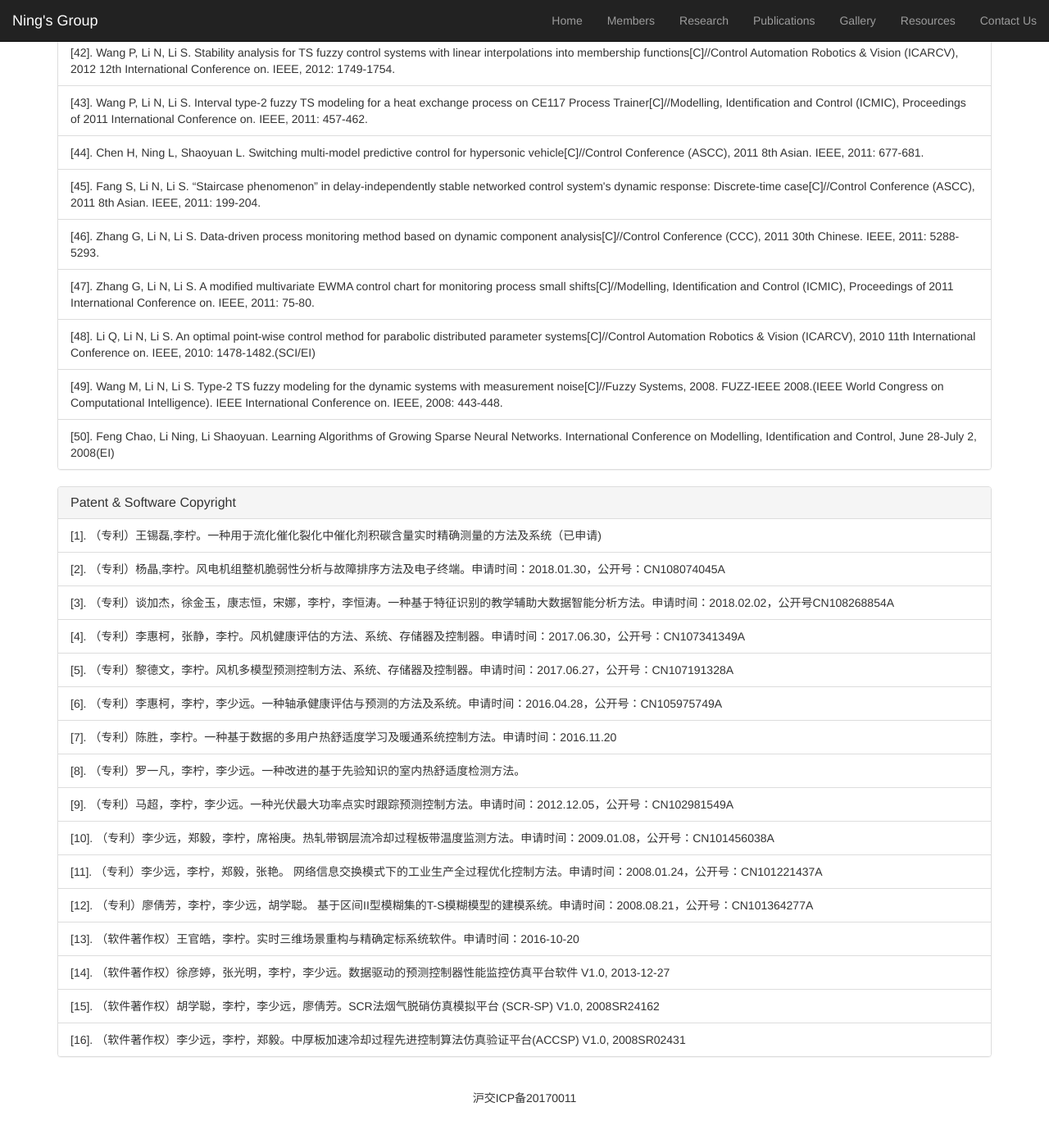
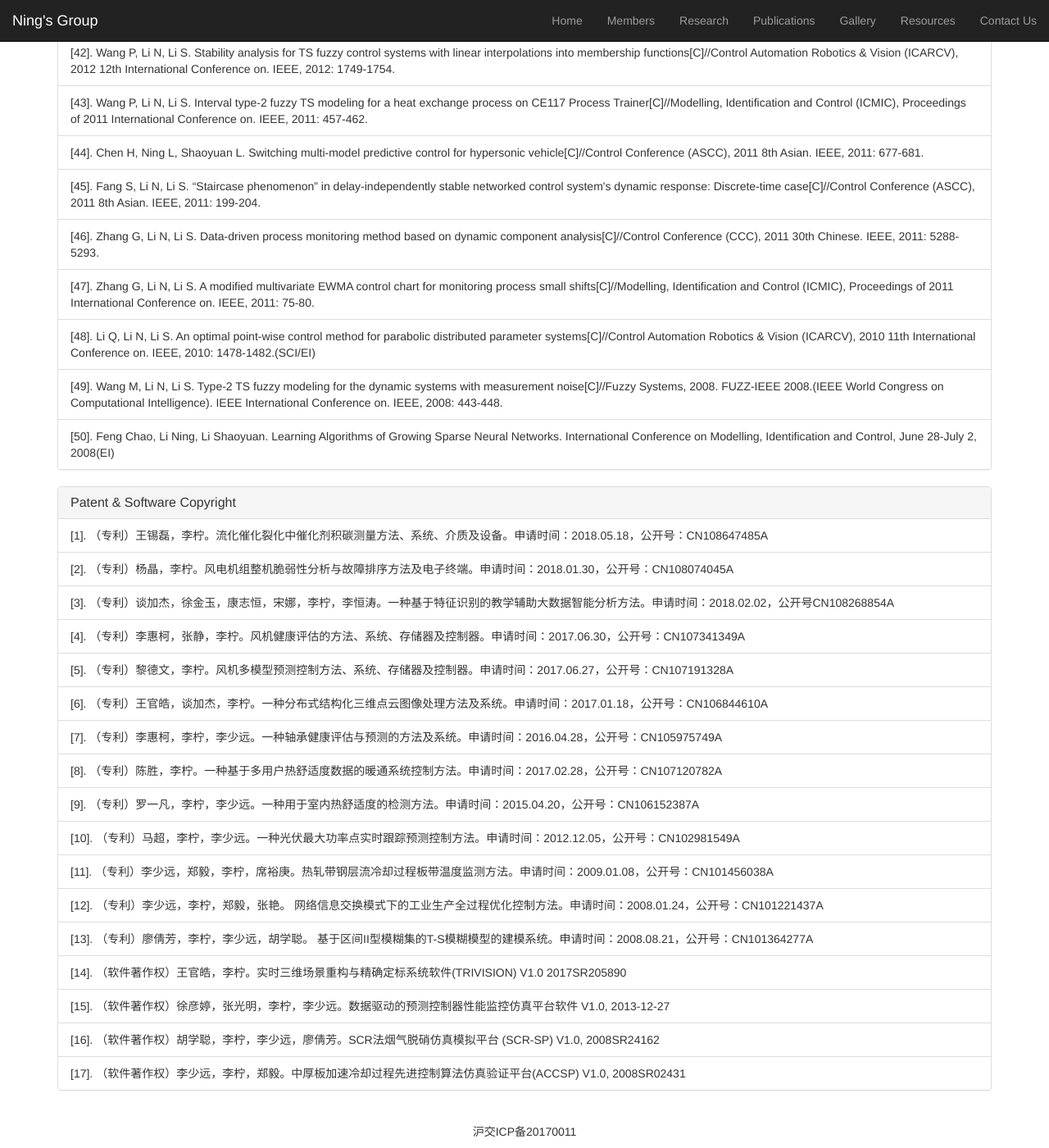
Before and after one commit to academic532/academic532.github.io, a Jekyll site: the page built from publications/index.html, in a window 1280 px wide and 1400 px high, scrolled down 4725 px. Shown: the whole window at 82% size. Built offline with Jekyll 4.4.1, drawn with Linux system fonts in a browser that asks for light colours; nearby versions of some CDN libraries; before the commit the page ends 6084 px from its top, so only the background shows below that.

Commit message:
apdate Publications page

```diff
--- a/_data/publications.json
+++ b/_data/publications.json
@@ -113,19 +113,20 @@
     {
       "category": "Patent & Software Copyright",
       "items": [
-         "（专利）王锡磊,李柠。一种用于流化催化裂化中催化剂积碳含量实时精确测量的方法及系统（已申请)",
-         "（专利）杨晶,李柠。风电机组整机脆弱性分析与故障排序方法及电子终端。申请时间：2018.01.30，公开号：CN108074045A",
+         "（专利）王锡磊，李柠。流化催化裂化中催化剂积碳测量方法、系统、介质及设备。申请时间：2018.05.18，公开号：CN108647485A",
+         "（专利）杨晶，李柠。风电机组整机脆弱性分析与故障排序方法及电子终端。申请时间：2018.01.30，公开号：CN108074045A",
          "（专利）谈加杰，徐金玉，康志恒，宋娜，李柠，李恒涛。一种基于特征识别的教学辅助大数据智能分析方法。申请时间：2018.02.02，公开号CN108268854A",
          "（专利）李惠柯，张静，李柠。风机健康评估的方法、系统、存储器及控制器。申请时间：2017.06.30，公开号：CN107341349A",
          "（专利）黎德文，李柠。风机多模型预测控制方法、系统、存储器及控制器。申请时间：2017.06.27，公开号：CN107191328A",
+         "（专利）王官皓，谈加杰，李柠。一种分布式结构化三维点云图像处理方法及系统。申请时间：2017.01.18，公开号：CN106844610A",
          "（专利）李惠柯，李柠，李少远。一种轴承健康评估与预测的方法及系统。申请时间：2016.04.28，公开号：CN105975749A",
-         "（专利）陈胜，李柠。一种基于数据的多用户热舒适度学习及暖通系统控制方法。申请时间：2016.11.20 ",
-         "（专利）罗一凡，李柠，李少远。一种改进的基于先验知识的室内热舒适度检测方法。",
+         "（专利）陈胜，李柠。一种基于多用户热舒适度数据的暖通系统控制方法。申请时间：2017.02.28，公开号：CN107120782A ",
+         "（专利）罗一凡，李柠，李少远。一种用于室内热舒适度的检测方法。申请时间：2015.04.20，公开号：CN106152387A",
          "（专利）马超，李柠，李少远。一种光伏最大功率点实时跟踪预测控制方法。申请时间：2012.12.05，公开号：CN102981549A",
          "（专利）李少远，郑毅，李柠，席裕庚。热轧带钢层流冷却过程板带温度监测方法。申请时间：2009.01.08，公开号：CN101456038A",
          "（专利）李少远，李柠，郑毅，张艳。 网络信息交换模式下的工业生产全过程优化控制方法。申请时间：2008.01.24，公开号：CN101221437A",
          "（专利）廖倩芳，李柠，李少远，胡学聪。 基于区间II型模糊集的T-S模糊模型的建模系统。申请时间：2008.08.21，公开号：CN101364277A",
-         "（软件著作权）王官皓，李柠。实时三维场景重构与精确定标系统软件。申请时间：2016-10-20 ",
+         "（软件著作权）王官皓，李柠。实时三维场景重构与精确定标系统软件(TRIVISION) V1.0 2017SR205890 ",
          "（软件著作权）徐彦婷，张光明，李柠，李少远。数据驱动的预测控制器性能监控仿真平台软件 V1.0, 2013-12-27 ",
          "（软件著作权）胡学聪，李柠，李少远，廖倩芳。SCR法烟气脱硝仿真模拟平台 (SCR-SP) V1.0, 2008SR24162 ",
          "（软件著作权）李少远，李柠，郑毅。中厚板加速冷却过程先进控制算法仿真验证平台(ACCSP) V1.0, 2008SR02431"
```
